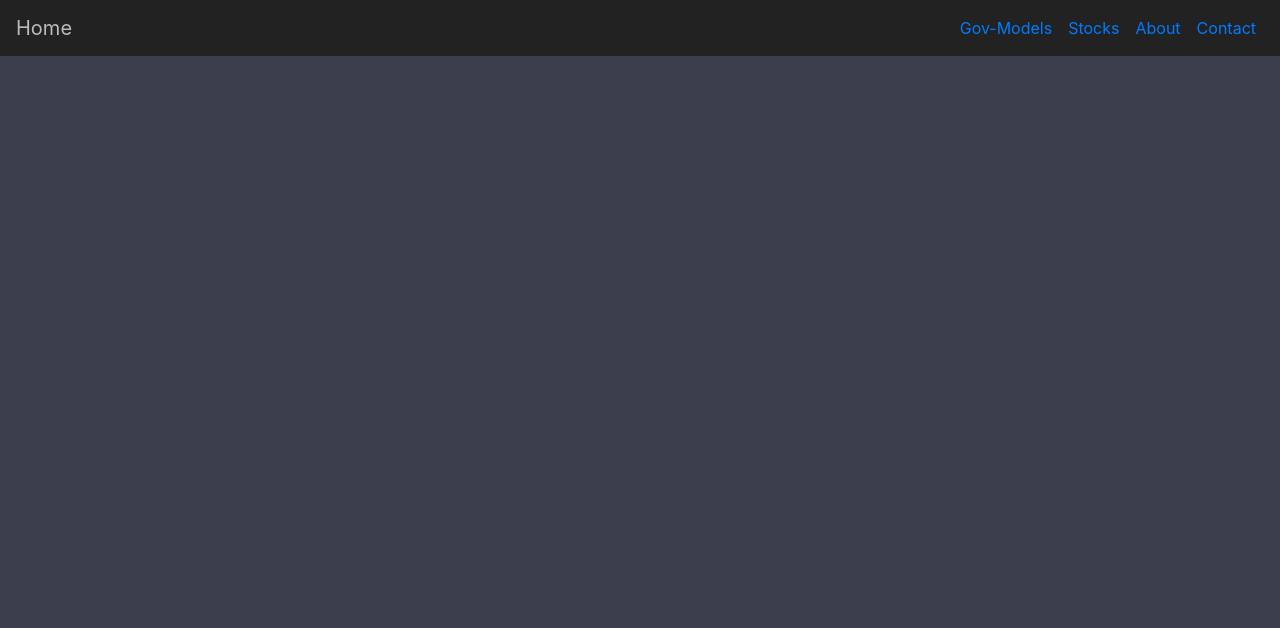
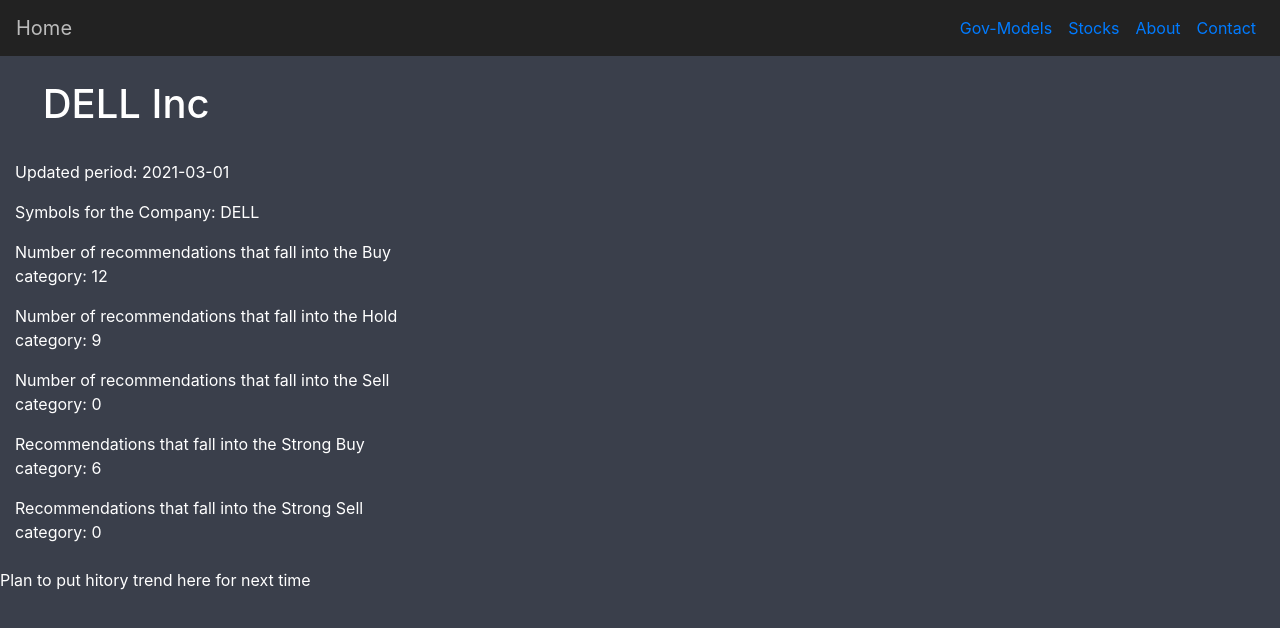
Before and after one commit to kev-liangg/thepoliticalmarket, a React (Create React App) app in the folder frontend/: page /DELL in a window 1280 px wide. Shown: the top 628 px of the page. Built offline with nearby package versions, Linux system fonts and the light colour scheme.

Commit message:
individual page for each instance done

```diff
--- a/frontend/src/App.js
+++ b/frontend/src/App.js
@@ -4,6 +4,9 @@
 import Contractors from "./gov-models/Contractors";
 import Government from "./gov-models/Government";
 import Stocks from "./sto-models/stockTrends"
+import DELL from "./sto-models/sto-instances/DELL"
+import HPQ from "./sto-models/sto-instances/HPQ"
+import AAPL from "./sto-models/sto-instances/AAPL"
 import {NavigationBar, About} from "./Components";
 class App extends Component {
   render() {
@@ -17,6 +20,9 @@
             <Route exact path = "/Stocks" component = {Stocks} />
             <Route exact path = "/Contractors" component = {Contractors} />
             <Route exact path = "/About" component = {About} />
+            <Route path = "/DELL" component = {DELL} />
+            <Route path = "/HPQ" component = {HPQ} />
+            <Route path = "/AAPL" component = {AAPL} />
             {/* <Route path = "/gov-models/Contracts" component = {Contracts} />
             <Route path = "/gov-models/State" component = {State} /> */}
             {/* <Route component = {NoMatch} /> */}
--- a/frontend/src/StoTable.js
+++ b/frontend/src/StoTable.js
@@ -6,7 +6,7 @@
         return (
             <tr key={index}>
                 <td >
-                    <Link to={"/sto-models/sto-instances/" + row.Symbols}>{row.Company}</Link>
+                    <a href={"/"+row.Symbols}>{row.Company}</a>
                 </td>
                 <td>{row.Time}</td>
                 <td>{row.Symbols}</td>
--- /dev/null
+++ b/frontend/src/sto-models/sto-instances/AAPL.js
@@ -0,0 +1,27 @@
+import React from "react";
+import "./AAPL.css";
+import { toy_data } from "../stockTrends";
+
+function AAPL() {
+    return (
+        <div>
+            <br></br>
+            <h1>&nbsp;&nbsp;&nbsp;&nbsp;Apple Inc</h1>
+            <br></br>
+            <div className='AAPLdata'>
+                <div className='col-sm-4'>
+                    <p class="card-text">Updated period: {toy_data[0]['Time']}</p>
+                    <p class="card-text">Symbols for the Company: {toy_data[0]['Symbols']}</p>
+                    <p class="card-text">Number of recommendations that fall into the Buy category: {toy_data[0]['Buy']}</p>
+                    <p class="card-text">Number of recommendations that fall into the Hold category: {toy_data[0]['Hold']}</p>
+                    <p class="card-text">Number of recommendations that fall into the Sell category: {toy_data[0]['Sell']}</p>
+                    <p class="card-text">Recommendations that fall into the Strong Buy category: {toy_data[0]['StrongBuy']}</p>
+                    <p class="card-text">Recommendations that fall into the Strong Sell category: {toy_data[0]['StrongSell']}</p>
+                </div>
+            </div>
+            <br></br>
+            <p>Plan to put hitory trend here for next time</p>
+        </div>
+    )
+}
+export default AAPL;
--- a/frontend/src/sto-models/sto-instances/DELL.js
+++ b/frontend/src/sto-models/sto-instances/DELL.js
@@ -1,35 +1,26 @@
 import React from "react";
 import "./DELL.css";
-//import txgovernor from './txgovernor.jpg';
-//import texas_ut from "./texas_ut.jpg"
 import { toy_data } from "../stockTrends";
 
 function DELL() {
     return (
         <div>
             <br></br>
-            <h1>DELL</h1>
+            <h1>&nbsp;&nbsp;&nbsp;&nbsp;DELL Inc</h1>
             <br></br>
             <div className='delldata'>
                 <div className='col-sm-4'>
-                    <p class="card-text">Updated period: {toy_data[0]['Time']}</p>
-                    <p class="card-text">Symbols for the Company: {toy_data[0]['Symbols']}</p>
-                    <p class="card-text">Number of recommendations that fall into the Buy category: {toy_data[0]['Buy']}</p>
-                    <p class="card-text">Number of recommendations that fall into the Hold category: {toy_data[0]['Hold']}</p>
-                    <p class="card-text">Number of recommendations that fall into the Sell category: {toy_data[0]['Sell']}</p>
-                    <p class="card-text">Number of recommendations that fall into the Strong Buy category: {toy_data[0]['StrongBuy']}</p>
-                    <p class="card-text">Number of recommendations that fall into the Strong Sell category: {toy_data[0]['StrongSell']}</p>
+                    <p class="card-text">Updated period: {toy_data[2]['Time']}</p>
+                    <p class="card-text">Symbols for the Company: {toy_data[2]['Symbols']}</p>
+                    <p class="card-text">Number of recommendations that fall into the Buy category: {toy_data[2]['Buy']}</p>
+                    <p class="card-text">Number of recommendations that fall into the Hold category: {toy_data[2]['Hold']}</p>
+                    <p class="card-text">Number of recommendations that fall into the Sell category: {toy_data[2]['Sell']}</p>
+                    <p class="card-text">Recommendations that fall into the Strong Buy category: {toy_data[2]['StrongBuy']}</p>
+                    <p class="card-text">Recommendations that fall into the Strong Sell category: {toy_data[2]['StrongSell']}</p>
                 </div>
             </div>
             <br></br>
-            {/* <a href="/America" className="btn btn-primary">See Related Country</a>
-            <p></p>
-            <a href="/AmericaBeliefs" className="btn btn-primary">See Beliefs in Related Country</a>
-            <p></p>
-            <img src={txgovernor} width="350" height="200"></img> */}
-            <p>Here is Governor of Texas, Greg Abbott.</p>
-            {/* <img src={texas_ut} ></img> */}
-            <p>UT students get vaccinated on campus.</p>
+            <p>Plan to put hitory trend here for next time</p>
         </div>
     )
 }
--- /dev/null
+++ b/frontend/src/sto-models/sto-instances/HPQ.js
@@ -0,0 +1,27 @@
+import React from "react";
+import "./HPQ.css";
+import { toy_data } from "../stockTrends";
+
+function HPQ() {
+    return (
+        <div>
+            <br></br>
+            <h1>&nbsp;&nbsp;&nbsp;&nbsp;HP Inc</h1>
+            <br></br>
+            <div className='hpdata'>
+                <div className='col-sm-4'>
+                    <p class="card-text">Updated period: {toy_data[1]['Time']}</p>
+                    <p class="card-text">Symbols for the Company: {toy_data[1]['Symbols']}</p>
+                    <p class="card-text">Number of recommendations that fall into the Buy category: {toy_data[1]['Buy']}</p>
+                    <p class="card-text">Number of recommendations that fall into the Hold category: {toy_data[1]['Hold']}</p>
+                    <p class="card-text">Number of recommendations that fall into the Sell category: {toy_data[1]['Sell']}</p>
+                    <p class="card-text">Recommendations that fall into the Strong Buy category: {toy_data[1]['StrongBuy']}</p>
+                    <p class="card-text">Recommendations that fall into the Strong Sell category: {toy_data[1]['StrongSell']}</p>
+                </div>
+            </div>
+            <br></br>
+            <p>Plan to put hitory trend here for next time</p>
+        </div>
+    )
+}
+export default HPQ;
```
Also changed, not shown: frontend/src/sto-models/sto-instances/AAPL.css (added), frontend/src/sto-models/sto-instances/HPQ.css (added).
